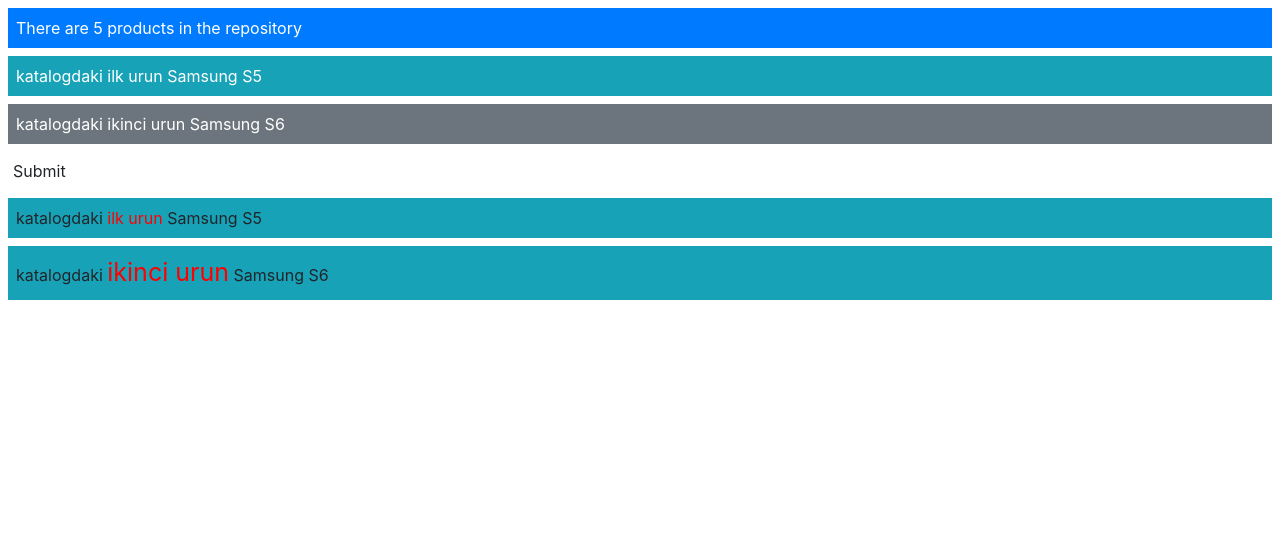
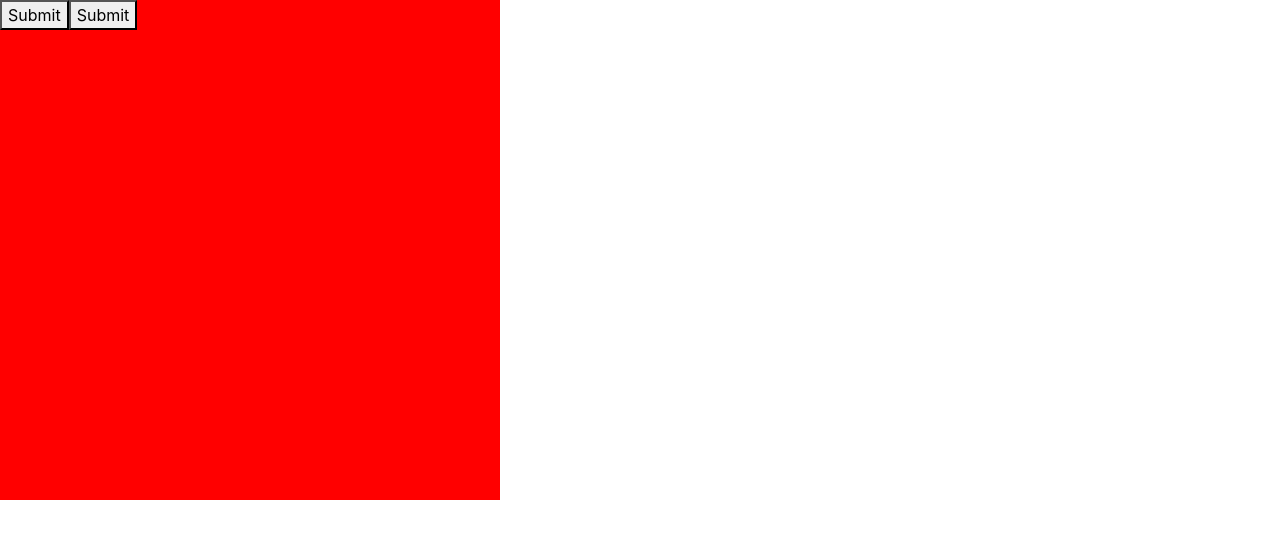
Before and after one commit to SuleimanHajizadeh/example, an Angular app: page / in a window 1280 px wide. Shown: the top 538 px of the page. Built offline with nearby package versions, Linux system fonts and the light colour scheme.

Commit message:
Event Binding

```diff
--- a/src/app/product.component.html
+++ b/src/app/product.component.html
@@ -1,21 +1,4 @@
-<div class="bg-primary text-white m-2 p-2">
-    There are {{ model.getProducts().length }} products in the repository
+<div (click)="onDivClicked()" style="width: 500px; height: 500px; background-color: red;">
+    <button name="btn1" (click)="onSubmit($event)">Submit</button>
+    <button name="btn2" (click)="onSubmit($event)">Submit</button>
 </div>
-
-<div [class]="getClasses(1)">
-    katalogdaki ilk urun {{ model.getProductById(1).name }}
-</div>
-
-<div [class]="getClasses(2)">
-    katalogdaki ikinci urun {{ model.getProductById(2).name }}
-</div>
-
-<button class="btn btn-primry" [class.disabled]="disabled">Submit</button>
-
-<div class="m-2 p-2" [ngClass]="getClassMap(1)">
-    katalogdaki <span [style.color]="color"> ilk urun</span> {{ model.getProductById(1).name }}
-</div>
-
-<div class="m-2 p-2" [ngClass]="getClassMap(1)">
-    katalogdaki <span [ngStyle]="getStyles(2)"> ikinci urun</span> {{ model.getProductById(2).name }}
-</div>
--- a/src/app/product.component.ts
+++ b/src/app/product.component.ts
@@ -10,30 +10,15 @@
 
 export class ProductComponent {
     model: ProductRepository = new ProductRepository();
-    disabled: false;
 
-    getClasses(id: number): string {
-        let product = this.model.getProductById(id);
-        return (product.price <= 1000 ? "bg-info" : "bg-secondary") + " m-2 p-2 text-white";
+    onSubmit($event: any) {
+        $event.stopPropagation();
+        console.log('button was clicked');
+        console.log($event)
     }
 
-    getClassMap(id: number): Object {
-        let product = this.model.getProductById(id);
-        return {
-            "bg-info": product.price <= 1000,
-            "bg-secondary": product.price > 1000,
-            "text-center text-white": product.name == "Samsung S6"
-        }
+    onDivClicked() {
+        console.log('div was clicked')
     }
 
-    color: string = this.model.getProductById(2).price <= 1000 ? "green" : "red";
-    fontSize: string = "25px";
-
-    getStyles(id:number) {
-        let product = this.model.getProductById(id);
-        return {
-            fontSize: "25px",
-            color: product.price <= 1000 ? "green" : "red"
-        }
-    }
 }
--- a/src/app/repository.model.ts
+++ b/src/app/repository.model.ts
@@ -14,8 +14,4 @@
     getProducts(): Product[] {
         return this.products;
     }
-
-    getProductById(id: number): Product {
-        return this.products.find(p => p.id == id);
-    }
 }
```
